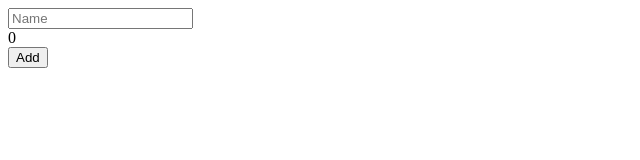
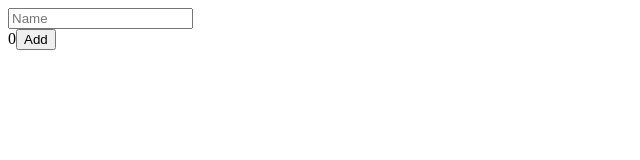
Before and after one commit to ginpa0886/typescript_react_demo, a React (Create React App) app: page / in a window 1280 px wide. Shown: the top 160 px of the page, without its empty margins (0-640 px from the left). Built offline with nearby package versions, Linux system fonts and the light colour scheme.

Commit message:
#8.7 Styled Components and Typescript

```diff
--- a/src/Number.tsx
+++ b/src/Number.tsx
@@ -1,12 +1,15 @@
 import React from 'react';
 import styled from 'styled-components';
 
-const Container = styled.div``;
+
+const Container = styled.span<{isBlue:boolean}>`
+  color:${props => (props.isBlue ? "blue" : "black")};
+`;
 
 interface IProps{
   count: number;
 }
 
-const Number: React.FunctionComponent<IProps> = ({count}) => <Container>{count}</Container>
+const Number: React.FunctionComponent<IProps> = ({count}) => <Container isBlue={count > 10}>{count}</Container>
 
 export default Number;
```
